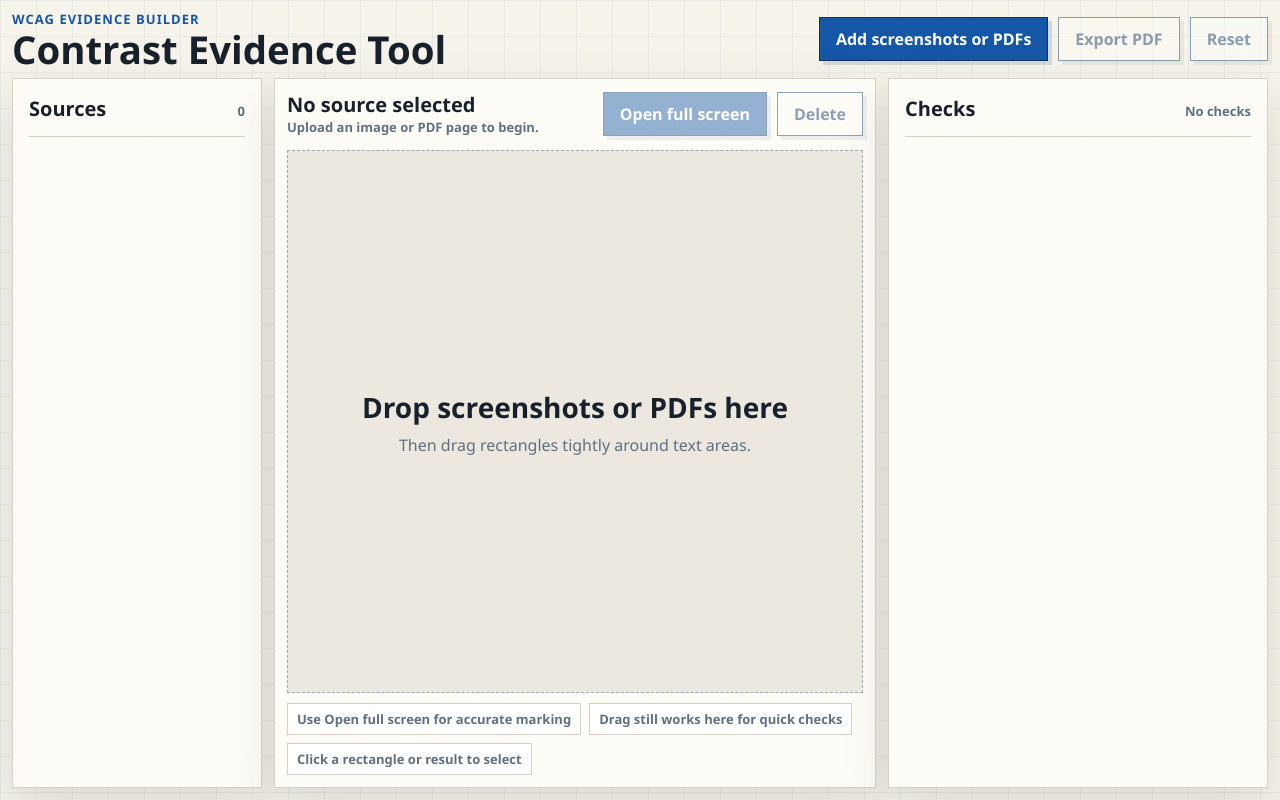
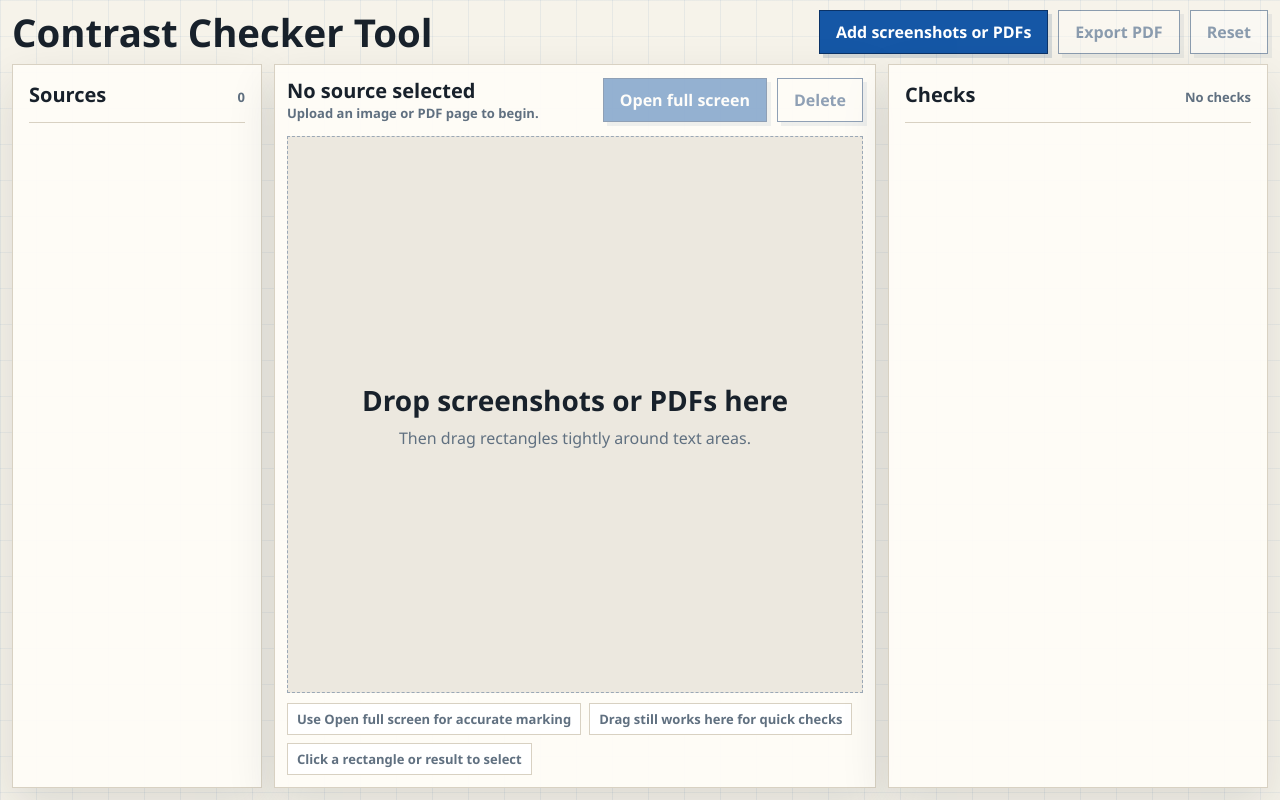
Before and after one commit to bdamokos/contrast-evidence-tool, a website: page index.html in a window 1280 px wide. Drawn offline with nearby package versions, Linux system fonts and the light colour scheme.

Commit message:
fix: update title from "Contrast Evidence Tool" to "Contrast Checker Tool"

```diff
--- a/index.html
+++ b/index.html
@@ -10,8 +10,8 @@
     <main class="shell">
       <header class="topbar">
         <div>
-          <p class="eyebrow">WCAG evidence builder</p>
-          <h1>Contrast Evidence Tool</h1>
+
+          <h1>Contrast Checker Tool</h1>
         </div>
         <div class="actions">
           <label class="button primary">
```
